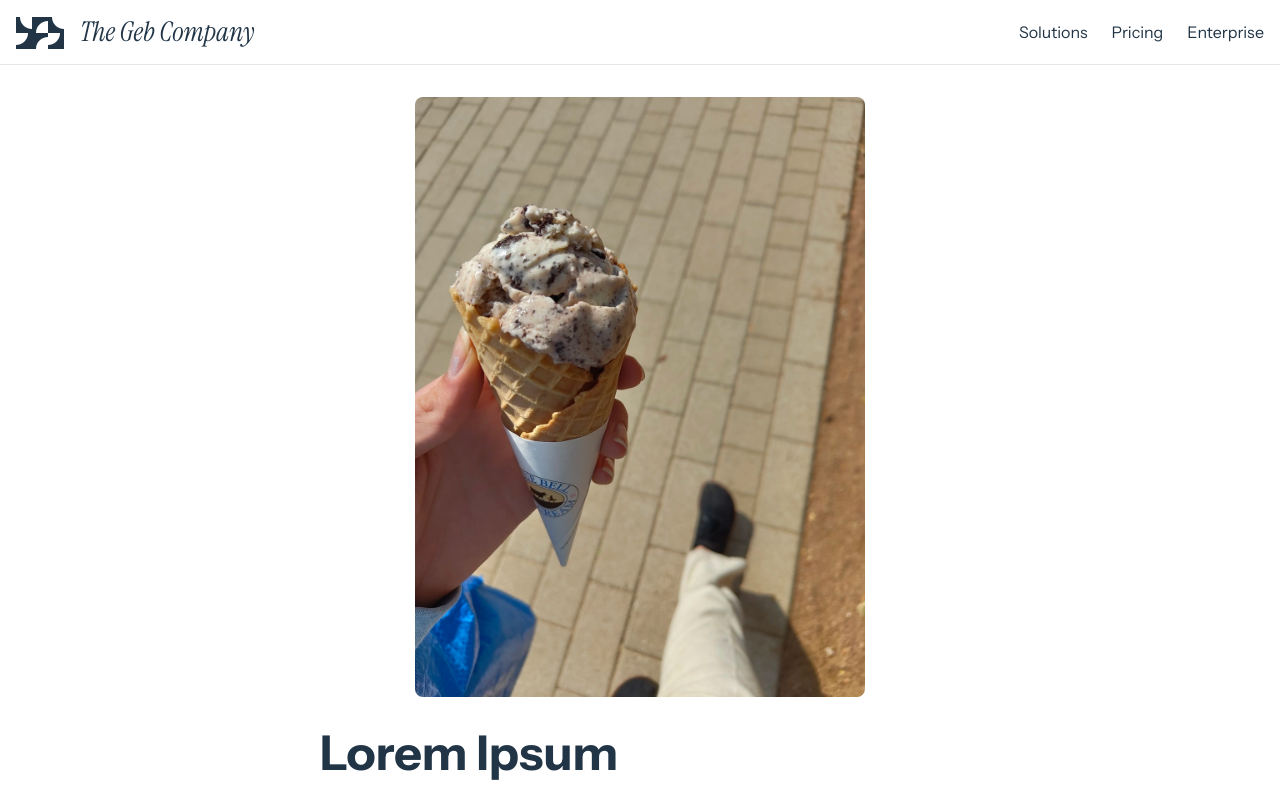
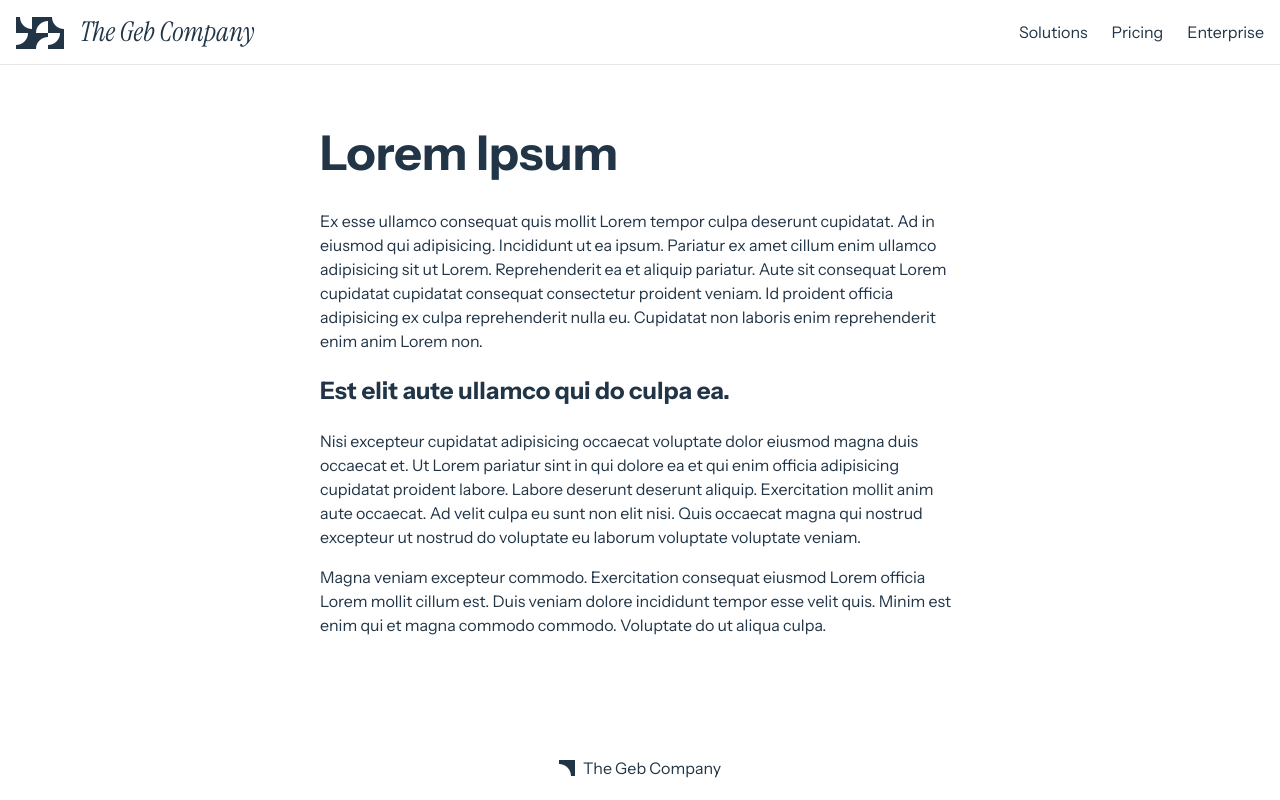
Before and after one commit to underscoregeb/geb-co-again, a React (Vite) app: page / in a window 1280 px wide. Shown: the top 800 px of the page. Built offline with nearby package versions, Linux system fonts and the light colour scheme.

Commit message:
i forgot

```diff
--- a/src/App.jsx
+++ b/src/App.jsx
@@ -9,7 +9,7 @@ import Pricing from './pages/Pricing.jsx';
 import Enterprise from './pages/Enterprise.jsx';
 import Admin from './pages/Admin.jsx';
 
-import React, { useEffect } from 'react';
+import { useEffect } from 'react';
 import { BrowserRouter, Routes, Route, useLocation, Navigate } from 'react-router-dom';
 
 const Layout = () => {
--- a/src/Home.jsx
+++ b/src/Home.jsx
@@ -4,12 +4,6 @@ function Page() {
   return (
     <>
       <div className='doc-content'>
-        <img
-          src="icecream-small.webp"
-          srcSet="icecream-tiny.webp 240w, icecream-small.webp 480w, icecream-large.webp 1080w, icecream-full.webp 3072w"
-          sizes="40em"
-          alt="A delicious ice cream cone muah"
-        />
         <h1>Lorem Ipsum</h1>
         <p>
           Ex esse ullamco consequat quis mollit Lorem tempor culpa deserunt cupidatat. Ad in eiusmod qui adipisicing. Incididunt ut ea ipsum. Pariatur ex amet cillum enim ullamco adipisicing sit ut Lorem. Reprehenderit ea et aliquip pariatur. Aute sit consequat Lorem cupidatat cupidatat consequat consectetur proident veniam. Id proident officia adipisicing ex culpa reprehenderit nulla eu. Cupidatat non laboris enim reprehenderit enim anim Lorem non.
--- a/src/components/header/header.jsx
+++ b/src/components/header/header.jsx
@@ -1,9 +1,9 @@
-import React, { useEffect, useState } from 'react';
+import { useEffect, useState } from 'react';
 import { NavLink, useNavigate } from 'react-router-dom';
 import './header.css';
 import Logotype from './logotype';
 
-function nav() {
+function Nav() {
   const navigate = useNavigate();
   const [clickCount, setClickCount] = useState(0);
   const [refreshLogo, setRefreshLogo] = useState(false); // New state variable
@@ -44,4 +44,4 @@ function nav() {
   );
 }
 
-export default nav;
+export default Nav;
--- a/src/components/header/logotype.jsx
+++ b/src/components/header/logotype.jsx
@@ -1,5 +1,5 @@
-import React, { useEffect } from 'react';
 import Logo from '../logo/logo';
+import PropTypes from 'prop-types';
 import './logotype.css';
 
 function Logotype({ refresh }) {
@@ -13,4 +13,8 @@ function Logotype({ refresh }) {
   );
 }
 
+Logotype.propTypes = {
+  refresh: PropTypes.bool.isRequired,
+};
+
 export default Logotype;
--- a/src/components/quartSeparator/quartSeparator.jsx
+++ b/src/components/quartSeparator/quartSeparator.jsx
@@ -1,11 +1,11 @@
-
-
-import React, { useState, useEffect } from "react";
+import { useState, useEffect } from "react";
 import Quart from "../logo/quart";
 import styles from "./quartSeparator.module.css";
+import PropTypes from 'prop-types';
 
 function randomRotation() {
-    return Math.floor(Math.random() * 4) * 90; // returns 0, 90, 180, or 270
+    const rotations = [90, 180, 270];
+    return rotations[Math.floor(Math.random() * rotations.length)];
 }
 
 function QuartSeparator({ speed = 3000, quarts = 3 }) {
@@ -17,15 +17,13 @@ function QuartSeparator({ speed = 3000, quarts = 3 }) {
         const intervalId = setInterval(() => {
             const randomIndex = Math.floor(Math.random() * quarts);
             setRotations(prevRotations => prevRotations.map((rotation, index) =>
-                index === randomIndex ? randomRotation() : rotation
+                index === randomIndex ? (rotation + randomRotation()) % 360 : rotation
             ));
 
         }, speed);
 
         return () => clearInterval(intervalId); // Cleanup on unmount
-    }, []);
-
-
+    }, [speed, quarts]);
     return (
         <div className={styles.rowContainer}>
             {rotations.map((rotation, index) => (
@@ -39,4 +37,9 @@ function QuartSeparator({ speed = 3000, quarts = 3 }) {
     );
 }
 
+QuartSeparator.propTypes = {
+    speed: PropTypes.number,
+    quarts: PropTypes.number
+};
+
 export default QuartSeparator;
```
